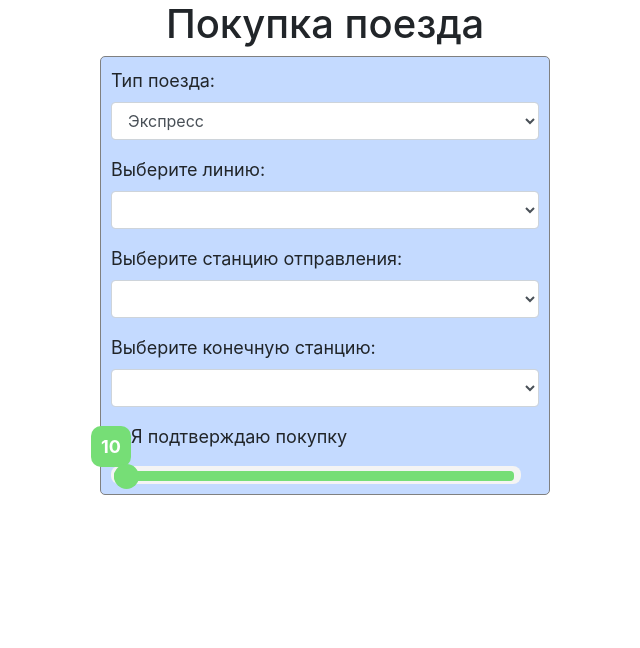
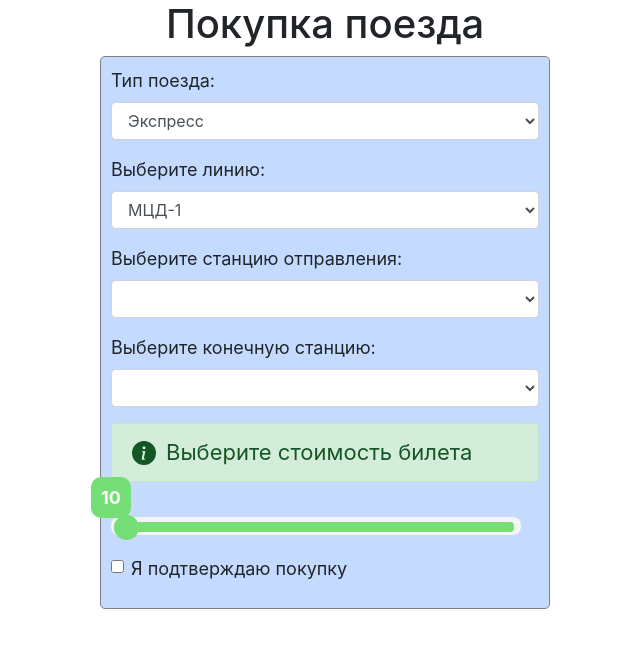
Before and after one commit to Neonchik4/Railway_Revolution, a Flask app: page /buying_train in a window 1280 px wide. Shown: the part 129-777 px from the top of the page, without its empty margins (315-955 px from the left). Run offline with Flask 3, Linux system fonts and the light colour scheme; lists and menus that the app fills with data are empty; some libraries are stand-ins or nearby versions.

Commit message:
buying_train.html

```diff
--- a/main.py
+++ b/main.py
@@ -43,6 +43,11 @@ def main_page():
     return render_template('main_page.html')
 
 
+@app.route('/temp')
+def temp():
+    return render_template('tempr.html')
+
+
 @app.route('/resources')
 def resources():
     if current_user.is_authenticated:
@@ -55,11 +60,10 @@ def resources():
 @app.route('/buying_train', methods=['GET', "POST"])
 def buying_train():
     if request.method == 'GET':  # TODO
-        params = {}
+        params = {"lines": lines, "line_to_stations": dic_line_to_stations}
         return render_template('buying_train.html', **params)
     elif request.method == 'POST':
-        print(request.form)
-        params = {}
+        params = dict(request.form)
         return render_template('result_buying_train.html', **params)
 
 
--- a/static/css/style.css
+++ b/static/css/style.css
@@ -3,6 +3,11 @@ h1 {
 }
 #div1 {
     font-size: 28px
+}
+#div_advice {
+    font-size: 22px;
+    padding-left: 10px;
+    width: 440px;
 }
 #res_div {
     font-size: 20px;
@@ -30,6 +35,8 @@ form.buying_train_form {
 	border-radius: 8px;
 	width: 410px;
 	height: 18px;
+	margin-top: 35px;
+	margin-bottom: 20px;
 }
 
 output {
--- a/templates/buying_train.html
+++ b/templates/buying_train.html
@@ -1,5 +1,18 @@
 {% extends "base.html" %}
 {% block content %}
+<head>
+    <svg xmlns="http://www.w3.org/2000/svg" style="display: none;">
+        <symbol id="check-circle-fill" fill="currentColor" viewBox="0 0 16 16">
+            <path d="M16 8A8 8 0 1 1 0 8a8 8 0 0 1 16 0zm-3.97-3.03a.75.75 0 0 0-1.08.022L7.477 9.417 5.384 7.323a.75.75 0 0 0-1.06 1.06L6.97 11.03a.75.75 0 0 0 1.079-.02l3.992-4.99a.75.75 0 0 0-.01-1.05z"/>
+        </symbol>
+        <symbol id="info-fill" fill="currentColor" viewBox="0 0 16 16">
+            <path d="M8 16A8 8 0 1 0 8 0a8 8 0 0 0 0 16zm.93-9.412-1 4.705c-.07.34.029.533.304.533.194 0 .487-.07.686-.246l-.088.416c-.287.346-.92.598-1.465.598-.703 0-1.002-.422-.808-1.319l.738-3.468c.064-.293.006-.399-.287-.47l-.451-.081.082-.381 2.29-.287zM8 5.5a1 1 0 1 1 0-2 1 1 0 0 1 0 2z"/>
+        </symbol>
+        <symbol id="exclamation-triangle-fill" fill="currentColor" viewBox="0 0 16 16">
+            <path d="M8.982 1.566a1.13 1.13 0 0 0-1.96 0L.165 13.233c-.457.778.091 1.767.98 1.767h13.713c.889 0 1.438-.99.98-1.767L8.982 1.566zM8 5c.535 0 .954.462.9.995l-.35 3.507a.552.552 0 0 1-1.1 0L7.1 5.995A.905.905 0 0 1 8 5zm.002 6a1 1 0 1 1 0 2 1 1 0 0 1 0-2z"/>
+        </symbol>
+    </svg>
+</head>
 <body>
 <div>
     <div style="display: flex; justify-content: center;">
@@ -20,7 +33,7 @@
             <label for="classSelect">Выберите линию:</label>
             <select class="form-control" id="lineSelect" name="line">
                 {% for line in lines %}
-                <option value="{{ line }}">{{ line }}</option>
+                    <option value="{{ line }}">{{ line }}</option>
                 {% endfor %}
             </select>
         </div>
@@ -28,8 +41,8 @@
         <div class="form-group">
             <label for="classSelect">Выберите станцию отправления:</label>
             <select class="form-control" id="stationFromSelect" name="station1">
-                {% for station in stations %}
-                <option value="{{ station }}">{{ station }}</option>
+                {% for station in line_to_stations["lineSelect"] %}
+                    <option value="{{ station }}">{{ station }}</option>
                 {% endfor %}
             </select>
         </div>
@@ -43,28 +56,18 @@
             </select>
         </div>
 
-        <div class="form-group form-check">
-            <input type="checkbox" class="form-check-input" id="acceptRules" name="accept" onchange="toggleButton()">
-            <label class="form-check-label" for="acceptRules">Я подтверждаю покупку</label>
+        <div class="alert alert-success d-flex align-items-center" role="alert">
+            <svg class="bi flex-shrink-0 me-2" width="24" height="24" role="img" aria-label="Info:">
+                <use xlink:href="#info-fill"/>
+            </svg>
+            <div id="div_advice">
+                Выберите стоимость билета
+            </div>
         </div>
-
-        <button type="submit" class="btn btn-success" id="buyButton" style="display: none">Купить поезд</button>
-        <script>
-            function toggleButton() {
-                var checkbox = document.getElementById('acceptRules');
-                var button = document.getElementById('buyButton');
-
-                if (checkbox.checked) {
-                    button.style.display = 'block';
-                } else {
-                    button.style.display = 'none';
-                }
-            }
-        </script>
 
         <div class="slider">
             <output for="fader" id="volume">10</output>
-            <input type="range" id="fader" min="10" max="450" value="10" step="10" oninput="outputUpdate(value)">
+            <input name="trip_cost" type="range" id="fader" min="10" max="450" value="10" step="10" oninput="outputUpdate(value)">
         </div>
         <script type="text/javascript">
             function outputUpdate(vol) {
@@ -86,6 +89,23 @@
             }
         </script>
 
+        <div class="form-group form-check">
+            <input type="checkbox" class="form-check-input" id="acceptRules" name="accept" onchange="toggleButton()">
+            <label class="form-check-label" for="acceptRules">Я подтверждаю покупку</label>
+        </div>
+        <button type="submit" class="btn btn-success" id="buyButton" style="display: none">Купить поезд</button>
+        <script>
+            function toggleButton() {
+                var checkbox = document.getElementById('acceptRules');
+                var button = document.getElementById('buyButton');
+
+                if (checkbox.checked) {
+                    button.style.display = 'block';
+                } else {
+                    button.style.display = 'none';
+                }
+            }
+        </script>
     </form>
 </div>
 </body>
```
